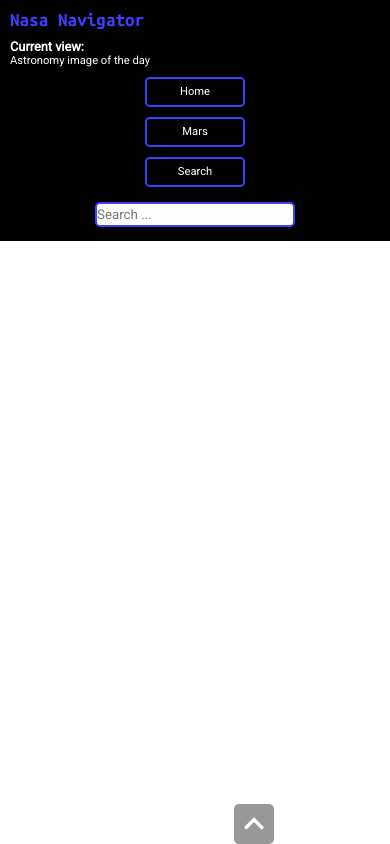
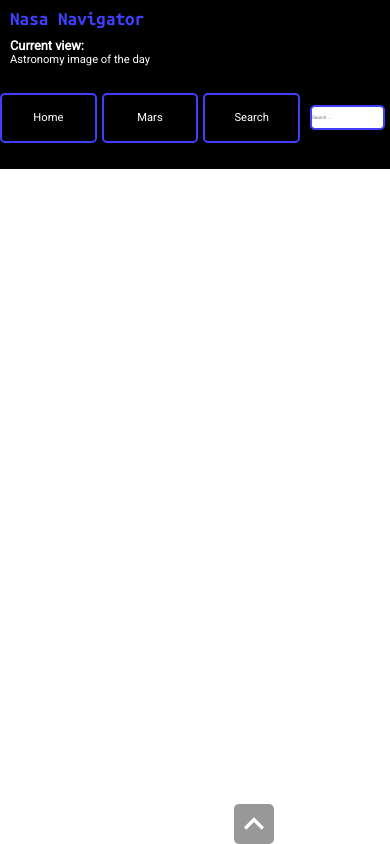
Before and after one commit to Pete-Fowler/nasa-navigator, a plain HTML site: page index.html in a window 390 px wide. Drawn offline with Linux system fonts and the light colour scheme; no server answers.

Commit message:
Add mobile media query, responsive font

```diff
--- a/index.html
+++ b/index.html
@@ -15,10 +15,12 @@
       <h3>Current view:</h3>
       <p>Astronomy image of the day</p>
     </div>
-    <button id="home">Home</button>
-    <button id="mars">Mars</button>
-    <button id='submit' type="submit">Search</button>
-    <input type="text" id="searchInput" placeholder="Search ...">
+    <div id="button-box">
+      <button id="home">Home</button>
+      <button id="mars">Mars</button>
+      <button id='submit' type="submit">Search</button>
+      <input type="text" id="searchInput" placeholder="Search ...">
+    </div>
   </div>
 <div id='main'>
 
--- a/style.css
+++ b/style.css
@@ -33,7 +33,7 @@
 
 h1 {
     font-family: Ubuntu mono;
-    font-size: 2.5rem;
+    font-size: 3vw;
     color: #3f3fff;
 }
 
@@ -41,23 +41,42 @@
     margin: 0px 20px;
 }
 
+h3 {
+    font-size: 1.5vw;
+}
+
+p {
+    font-size: 1.2vw;
+}
+
+#button-box {
+    display: flex;
+    flex-direction: column;
+    gap: 20px;
+    width: 100%;
+    height: 50%;
+}
+
 #searchInput {
+    font-size: 1.2vw;
     color: black;
     padding: 0px;
     margin: 5px;
-    height: 25px;
-    width: 80%;
-    max-width: 200px;
+    min-height: 25px;
+    width: 20vw;
+    height: 1.5vw;
     align-self: center;
     border: 2px solid #3f3fff;
     border-radius: 5px;
 }
 
 button {
+    font-size: 1.2vw;
     background-color: black;
     border: 2px solid #3f3fff;
-    width: 150px;
-    height: 50px;
+    width: 13vw;
+    min-height: 50px;
+    height: 4vw;
     align-self: center;
     border-radius: 5px;
     transition: .5s;
@@ -189,12 +208,15 @@
         display: flex;
         flex-direction: column;
     }
+
     #nav {
     gap: 10px;
-    height: 40%;
+    height: 25%;
     }
 
-#searchInput {
+    #button-box {
+        flex-direction: row;
+        gap: 5px;
     }
 
     h1 {
@@ -217,6 +239,5 @@
         font-size: .7rem;
         width: 100px;
         height: 30px;
-
     }
 }
```
Lines whose indentation alone changed are shown as unchanged.
